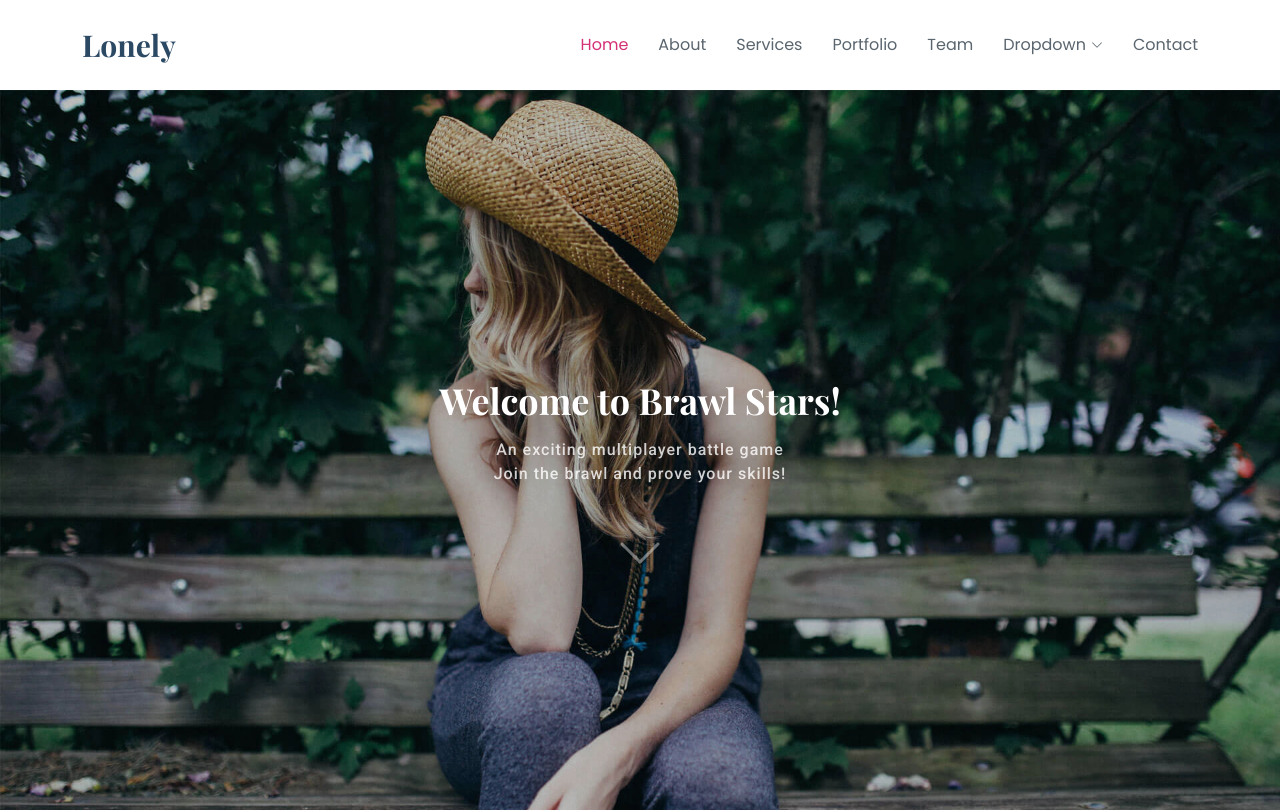
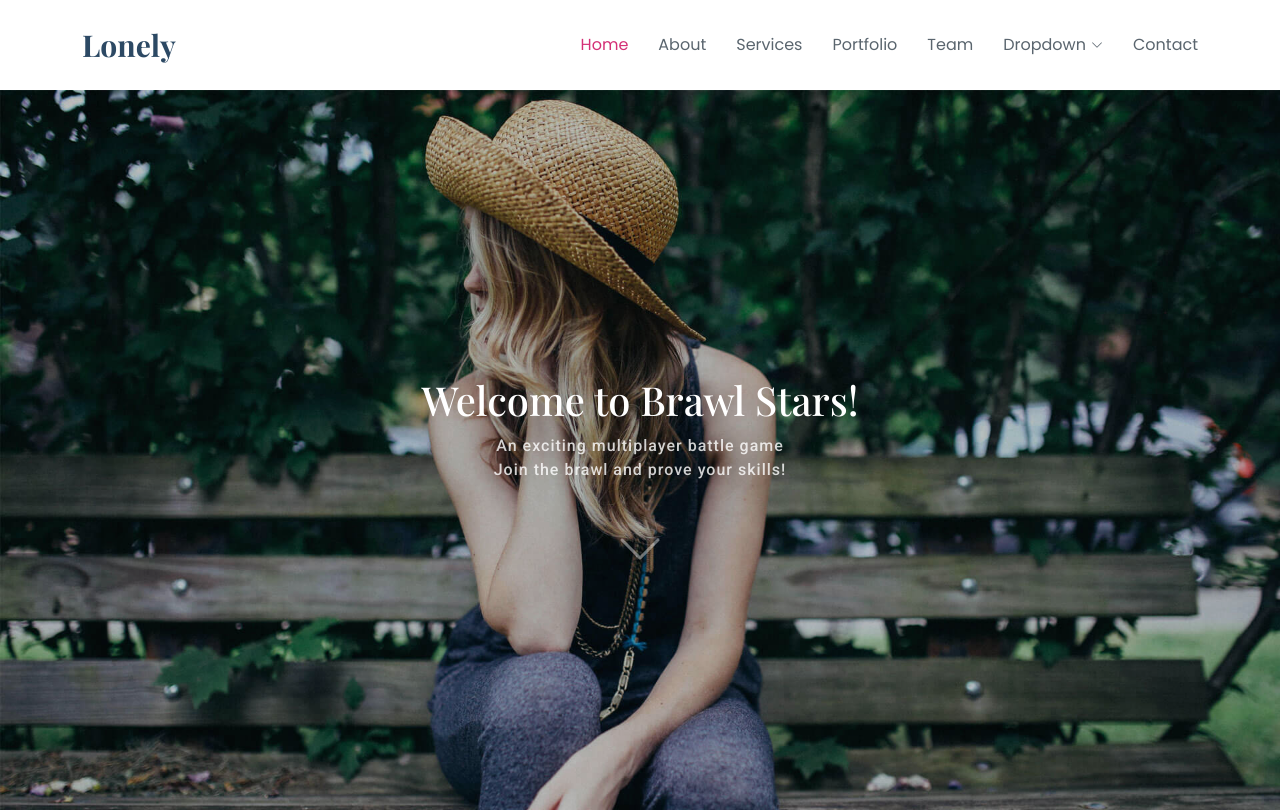
Before and after one commit to nick20080124/nick20080124.github.io, a plain HTML site: page index.html in a window 1280 px wide. Shown: the top 812 px of the page. Drawn offline with nearby package versions, Linux system fonts and the light colour scheme; a web font is replaced by a local one.

Commit message:
Update index.html

```diff
--- a/index.html
+++ b/index.html
@@ -84,7 +84,7 @@
   <!-- Hero Section -->
 <section id="hero" class="hero section dark-background">
   <div class="container text-center" data-aos="fade-up" data-aos-delay="100">
-    <h2>Welcome to Brawl Stars!</h2>
+    <h1>Welcome to Brawl Stars!</h1>
     <p>An exciting multiplayer battle game<br>Join the brawl and prove your skills!</p>
     <a href="#about" class="btn-scroll" title="Scroll Down"><i class="bi bi-chevron-down"></i></a>
   </div>
```
